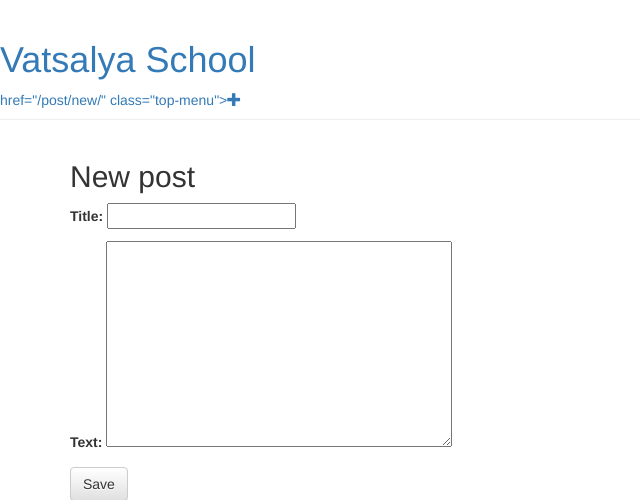
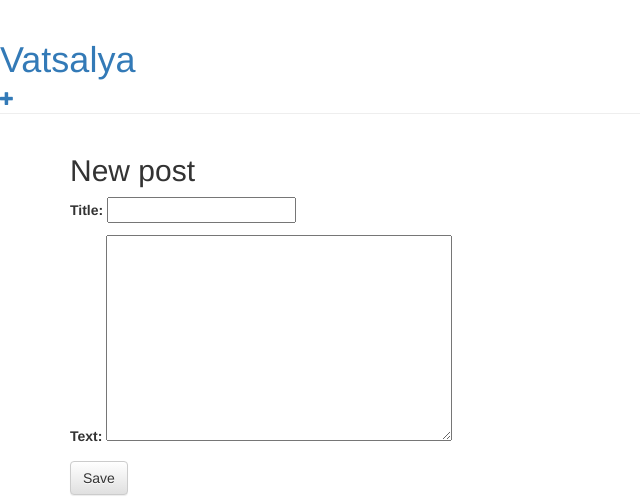
Before and after one commit to MayankNoob/school, a Django app: page /post/new/ in a window 1280 px wide. Shown: the top 500 px of the page, without its empty margins (0-640 px from the left). Run offline with Django 3.2, Linux system fonts and the light colour scheme; the visitor is signed in with stand-in values (Sample User, id 1); some libraries are stand-ins or nearby versions.

Commit message:
Updated some minor details

```diff
--- a/school/static/css/school.css
+++ b/school/static/css/school.css
@@ -6,7 +6,7 @@
 
 .page-header h1, .page-header h1 a, .page-header h1 a:visited, .page-header h1 a:active {
     color: #ffffff;
-    font-size: 36pt;
+    font-size: 42pt;
     text-decoration: none;
 }
 
--- a/school/templates/school/base.html
+++ b/school/templates/school/base.html
@@ -9,10 +9,11 @@
     </head>
     <body>
         <div class="page-header">
-        <h1><a href="/">Vatsalya School</a></h1>
+            <h1><a href="/">Vatsalya</a></h1>
             {% if user.is_authenticated %}
-            <a> href="{% url 'post_new' %}" class="top-menu"><span class="glyphicon glyphicon-plus"></span></a>
+                <a href="{% url 'post_new' %}" class="top-menu"><span class="glyphicon glyphicon-plus"></span></a>
             {% endif %}
+
         </div>
         <div class="content container">
             <div class="row">
```
Lines whose indentation alone changed are shown as unchanged.
